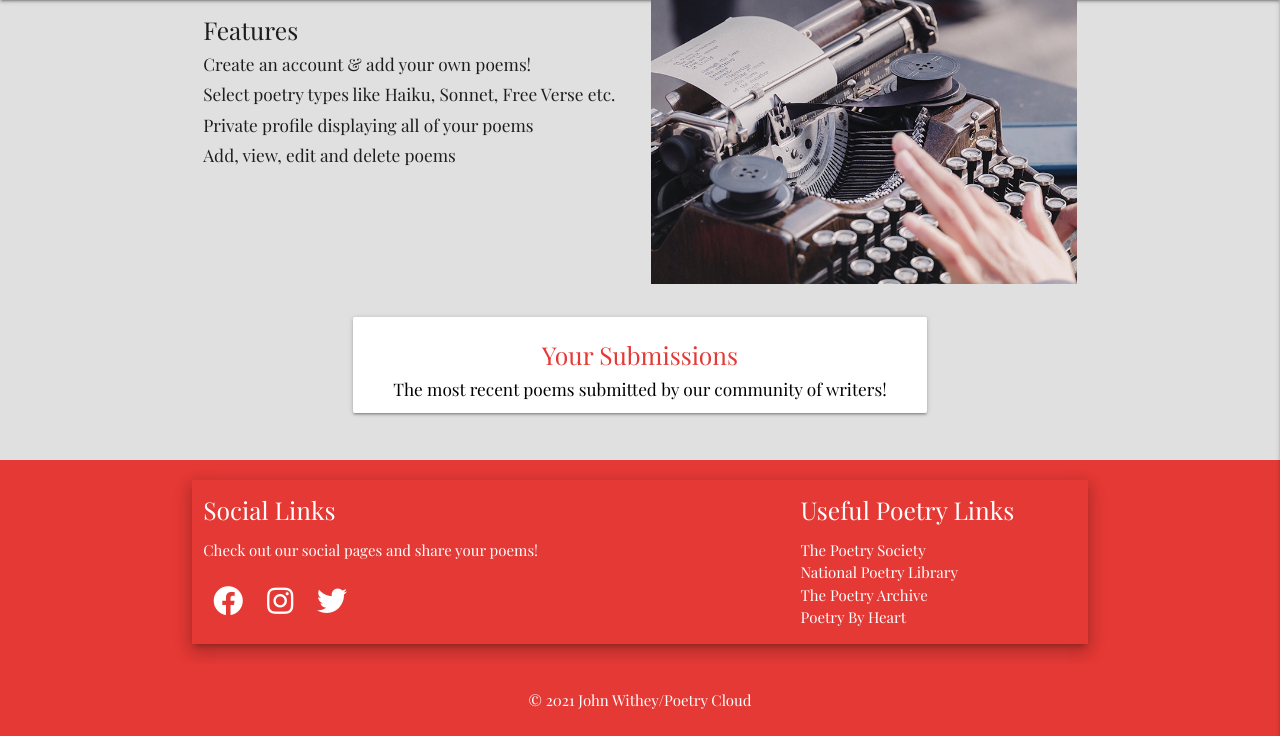
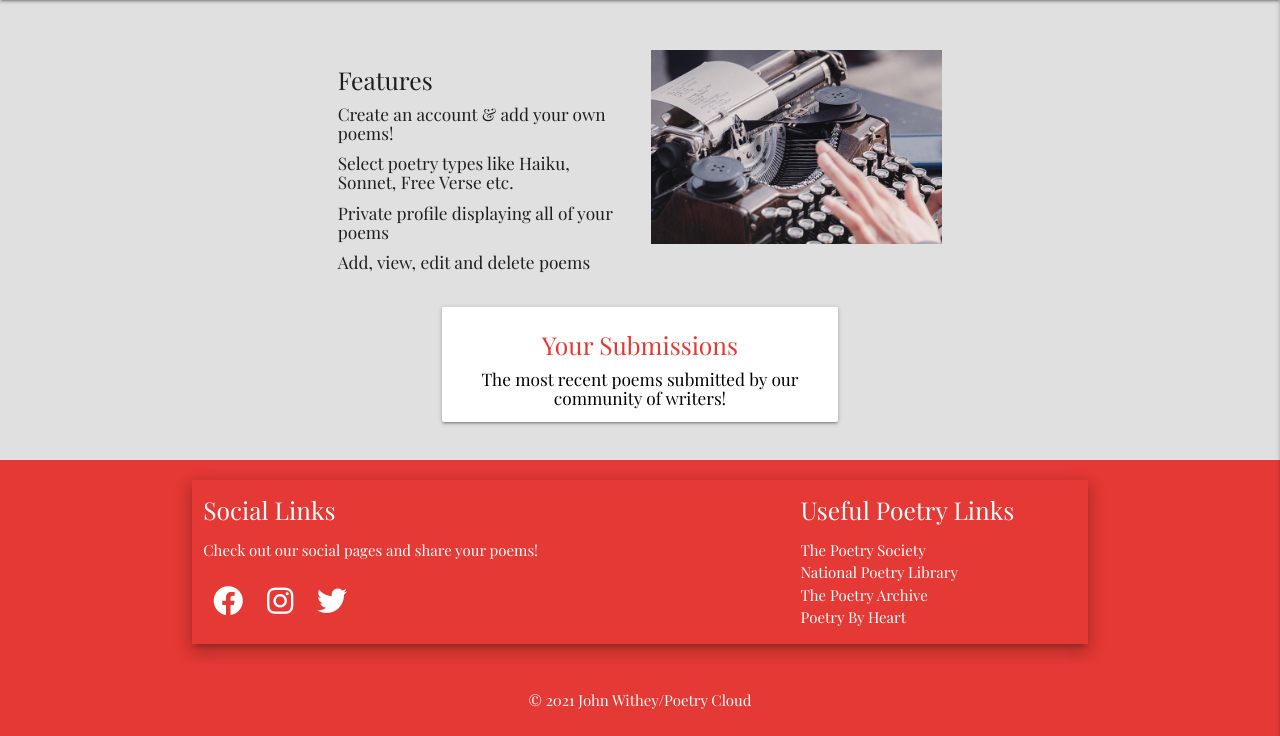
Before and after one commit to Code-Institute-Submissions/poetry_cloud, a Flask app: page / in a window 1280 px wide. Shown: the part 64-800 px from the top of the page. Run offline with Flask 2, Linux system fonts and the light colour scheme; data that the repository does not hold is empty; some libraries are stand-ins or nearby versions.

Commit message:
Fixed issue with images not loading. Moved images folder into static folder

```diff
--- a/static/css/style.css
+++ b/static/css/style.css
@@ -36,6 +36,6 @@
     padding: 10px;
 }
 
-.features {
-    line-height: 1.8;
+div.container.features {
+    margin-top: 50px;
 }
--- a/templates/poems.html
+++ b/templates/poems.html
@@ -1,9 +1,9 @@
 {% extends "base.html" %}
 {% block content %}
 
-
+    <div class="container features">
     <div class="row">
-        <div class="col s12 m6 l6 features">
+        <div class="col s12 m6 l6">
                 <h5>Features</h5>
                 <h6>Create an account & add your own poems!</h6>
                 <h6>Select poetry types like Haiku, Sonnet, Free Verse etc.</h6>
@@ -12,9 +12,10 @@
         </div>
 
         <div class="col s12 m6 l6">
-                <img class="responsive-img" src="images/typewriter.jpg">
+            <img class="responsive-img" src="static/images/typewriter.png">
         </div>
     </div>
+
 
     <div class="row">
         <div class="col s12 m8 offset-m2">
@@ -59,6 +60,6 @@
         </li>
         {% endfor %}
   </ul>
-
+  </div>
 
 {% endblock %}
```
Also changed, not shown: assets/images/orange.jpg (deleted), assets/images/paper.jpg (deleted), assets/images/typewriter.jpg (deleted), static/images/typewriter.png (added).
